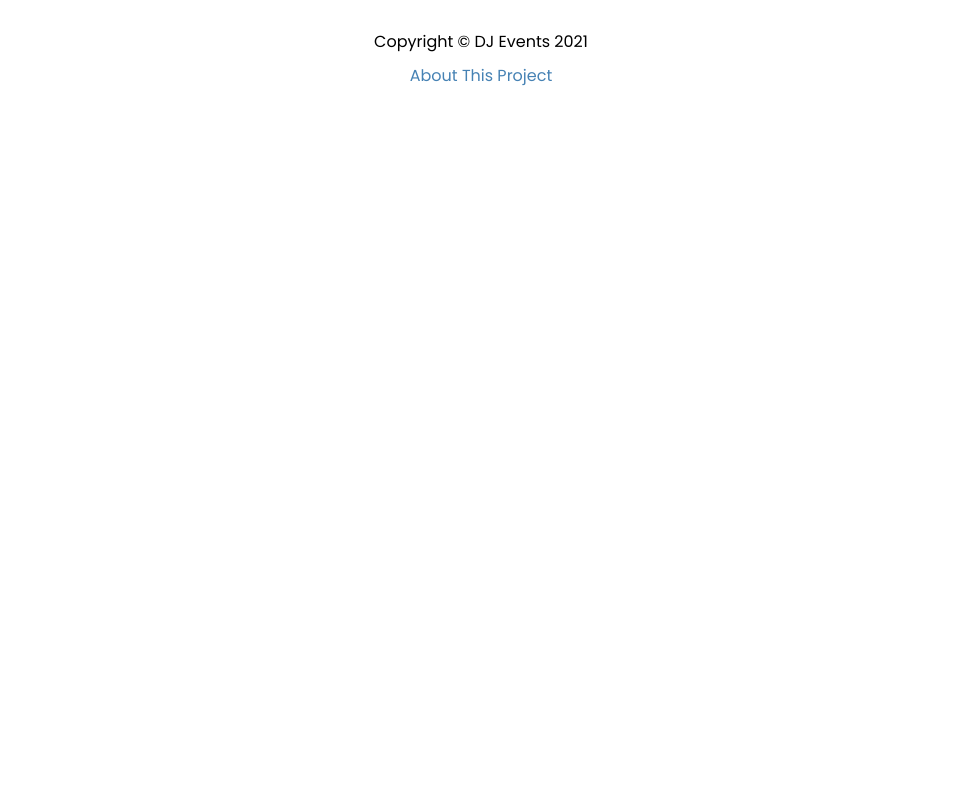
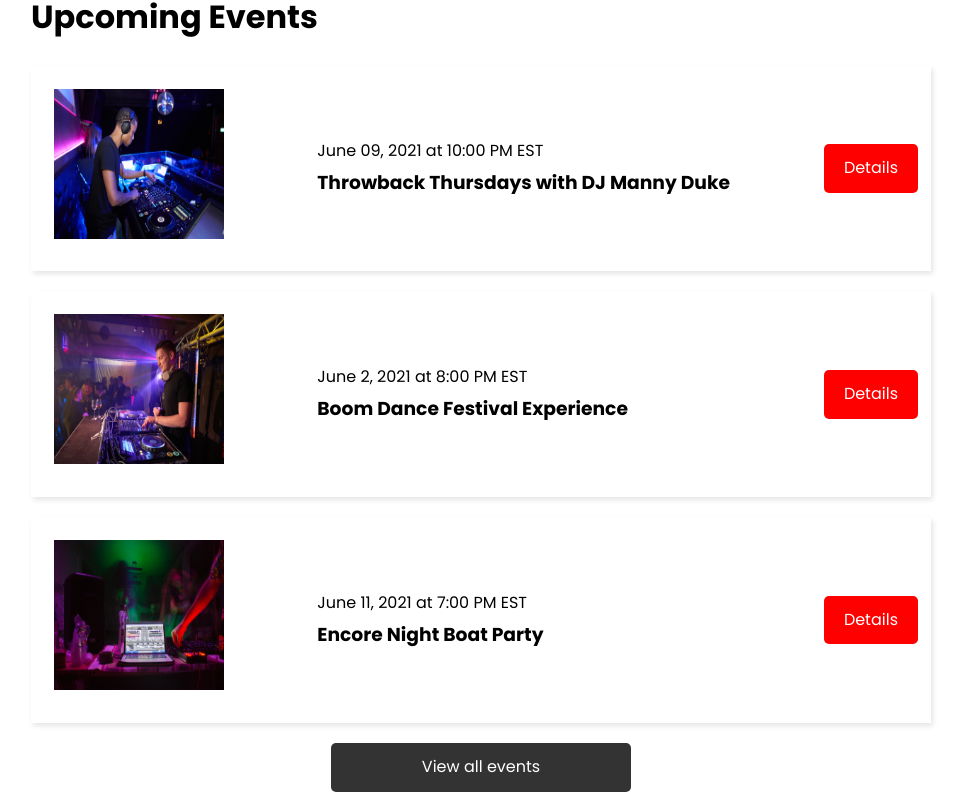
Before and after one commit to salma-py97/Music-events-application-Next.js-FrontEnd, a Next.js app: page / in a window 1280 px wide. Shown: the part 432-1240 px from the top of the page, without its empty margins (159-1123 px from the left). Before the commit the page ends 800 px from the top, so only its background shows below. Built offline with nearby package versions, Linux system fonts and the light colour scheme; no server answers.

Commit message:
getStaticProps()

```diff
--- /dev/null
+++ b/components/EventItem.js
@@ -0,0 +1,31 @@
+import Link from 'next/link'
+import Image from 'next/image'
+import styles from '@/styles/EventItem.module.css'
+
+const EventItem = ({evt}) => {
+  const {event, img, info, link} = styles
+  const {name, performers, slug, description, date, time, venue, address, image} = evt
+  return (
+    <div className={event}>
+      <div className={img}>
+        <Image
+          src={image ? image : "/images/event-default.png"}
+          height={150}
+          width={170}
+          alt=""
+        />
+      </div>
+      <div className={info}>
+        <span>{date} at {time}</span>
+        <h3>{name}</h3>
+      </div>
+      <div className={link}>
+        <Link href={`/events/${slug}`}>
+          <a className='btn'>Details</a>
+        </Link>
+      </div>
+    </div>
+  )
+}
+
+export default EventItem
--- /dev/null
+++ b/config/index.js
@@ -0,0 +1 @@
+export const API_URL = process.env.NEXT_PUBLIC_API_URL || 'http://localhost:3000'
--- a/jsconfig.json
+++ b/jsconfig.json
@@ -4,7 +4,7 @@
     "paths": {
       "@/components/*": ["components/*"],
       "@/styles/*": ["styles/*"],
-
+      "@/config/*": ["config/*"],
     }
   }
 }
--- a/pages/api/events/index.js
+++ b/pages/api/events/index.js
@@ -1,4 +1,7 @@
 // Next.js API route support: https://nextjs.org/docs/api-routes/introduction
+
+
+// This is running server side so we can use common JS syntax
 
 const {events} = require('./data.json')
 
@@ -6,7 +9,10 @@
   if(req.method === 'GET') {
     res.status(200).json(events)
   } else {
+    // If I make this request from postman, whatever method I use GET, POST, PUT .... I will get the same response so we can correct that with this :
+    // Only GET is allowed
     res.setHeader('Allow', ['GET'])
+    // If you use any method other than GET you will get an error msg
     res.status(405).json({message: `Method ${req.method} is not allowed`})
   }
 }
--- a/pages/index.js
+++ b/pages/index.js
@@ -1,12 +1,45 @@
 import Link from 'next/link'
 import Layout from '@/components/layout/Layout'
+import {API_URL} from '@/config/index'
 
+import EventItem from '@/components/EventItem'
 
-
-export default function HomePage() {
+// catch the events fetched from getServerSideProps
+export default function HomePage({events}) {
+  // this runs server side first, then runs on the client side
+  // see chrome console
+  console.log(events)
   return (
     <Layout>
+      <h1>Upcoming Events</h1>
+      {events.length === 0 && <h3>No events to show</h3>}
+      {events.map(evt => (
+        <EventItem key={evt.id} evt={evt} />
+      ))}
 
+      {events.length > 0 && (
+        <Link href="/events">
+          <a className="btn-secondary">View all events</a>
+        </Link>
+      )}
     </Layout>
   )
 }
+
+export const getStaticProps = async () => {
+  const res = await fetch(`${API_URL}/api/events`)
+
+  const events = await res.json()
+
+  // this runs server side first
+  // see integrated console
+  console.log(events)
+
+
+  return {
+    props: {events:events.slice(0, 3)}, // will be passed to the page component as props
+
+    // the events get generated at build time one, but what if someone edit an event, they can't see the change, so we need to add a revalidate and set it to a certain amount of seconds
+    revalidate: 1
+  }
+}
--- /dev/null
+++ b/styles/EventItem.module.css
@@ -0,0 +1,28 @@
+.event {
+  display: flex;
+  justify-content: space-between;
+  align-items: center;
+  margin: 20px 0;
+  padding: 13px;
+  box-shadow: 2px 3px 5px rgba(0, 0, 0, 0.1);
+}
+
+.img {
+  flex: 1;
+  margin: 10px;
+}
+
+.info {
+  flex: 2;
+}
+
+@media (max-width: 600px) {
+  .event {
+    flex-direction: column;
+    text-align: center;
+  }
+
+  .info {
+    margin-bottom: 20px;
+  }
+}
--- a/styles/globals.css
+++ b/styles/globals.css
@@ -40,19 +40,22 @@
 }
 
 .btn-secondary {
-  font: inherit;
-  font-size: 13px;
-  background: #000;
+  /* font-size: 13px; */
+  background: #333;
   color: #fff !important;
   border: 0;
   border-radius: 5px;
-  padding: 5px 15px;
-  margin: 0 20px;
+  padding: 10px 20px;
+  margin: auto;
+  /* margin: auto; */
+  display: flex;
+  width: 300px;
+  justify-content: center;
   cursor: pointer;
 }
 
 .btn-secondary:hover {
-  opacity: 0.8;
+  opacity: 0.9;
 }
 
 .btn-icon {
```
Also changed, not shown: pages/api/events/[slug].js (+15 -0 lines), pages/events/index.js (+32 -5 lines).
